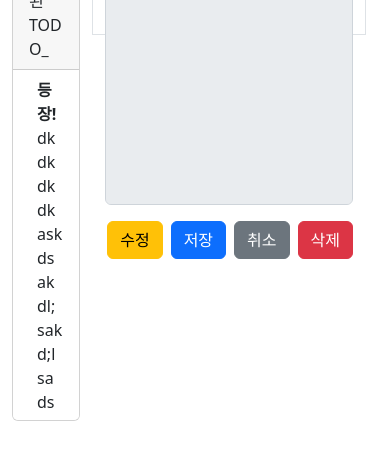
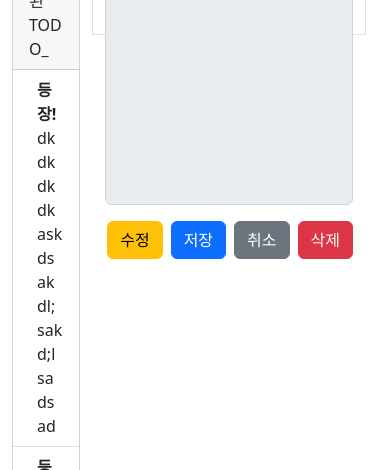
Before and after one commit to applan/wanted-pre-onboarding-challenge-fe-1, a React (Create React App) app: page / in a window 390 px wide. Shown: the part 517-987 px from the top of the page. Before the commit the page ends 938 px from the top, so only its background shows below. Built offline with nearby package versions, Linux system fonts and the light colour scheme; sample sign-in values are in the browser's storage.

Commit message:
2022-08-22 TodoListBox CSS 최대 높이 값 변경 -> 추후 반응형으로 변경 필요

```diff
--- a/src/css/CustormBootStrap.css
+++ b/src/css/CustormBootStrap.css
@@ -21,6 +21,6 @@
 }
 
 #myTodoListBox {
-    max-height: 350px;
+    max-height: 500px;
     overflow-y: scroll;
 }
```
